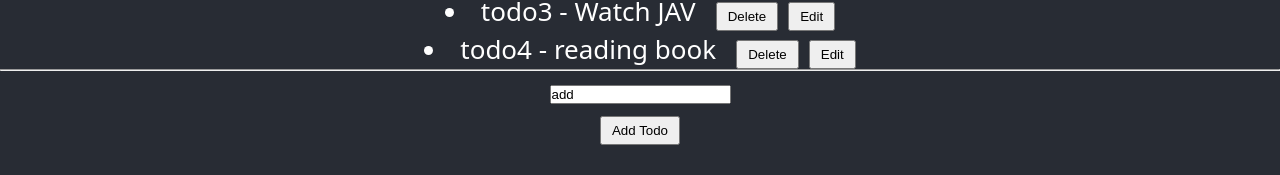
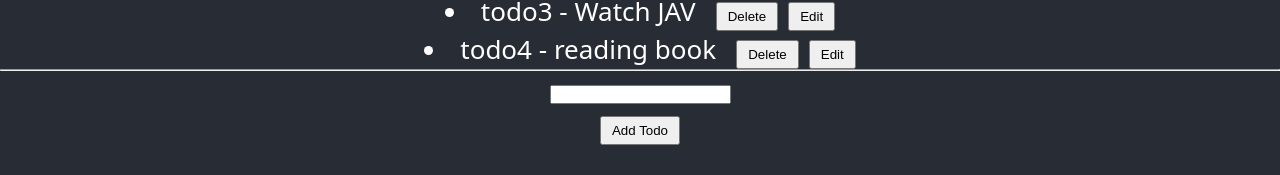
Before and after one commit to allenmeou/react-hook, a React (Create React App) app: page / in a window 1280 px wide. Shown: the part 218-393 px from the top of the page. Built offline with nearby package versions, Linux system fonts and the light colour scheme.

Commit message:
upload code video #14.1 UseEffect Dependencies

```diff
--- a/src/App.js
+++ b/src/App.js
@@ -34,9 +34,8 @@ const App = () => {
   ]);
 
   useEffect(() => {
-    setAddress("add");
     console.log("run useEffect");
-  });
+  }, []);
 
   // EVENT
   const handleSubmitButton = () => {
```
